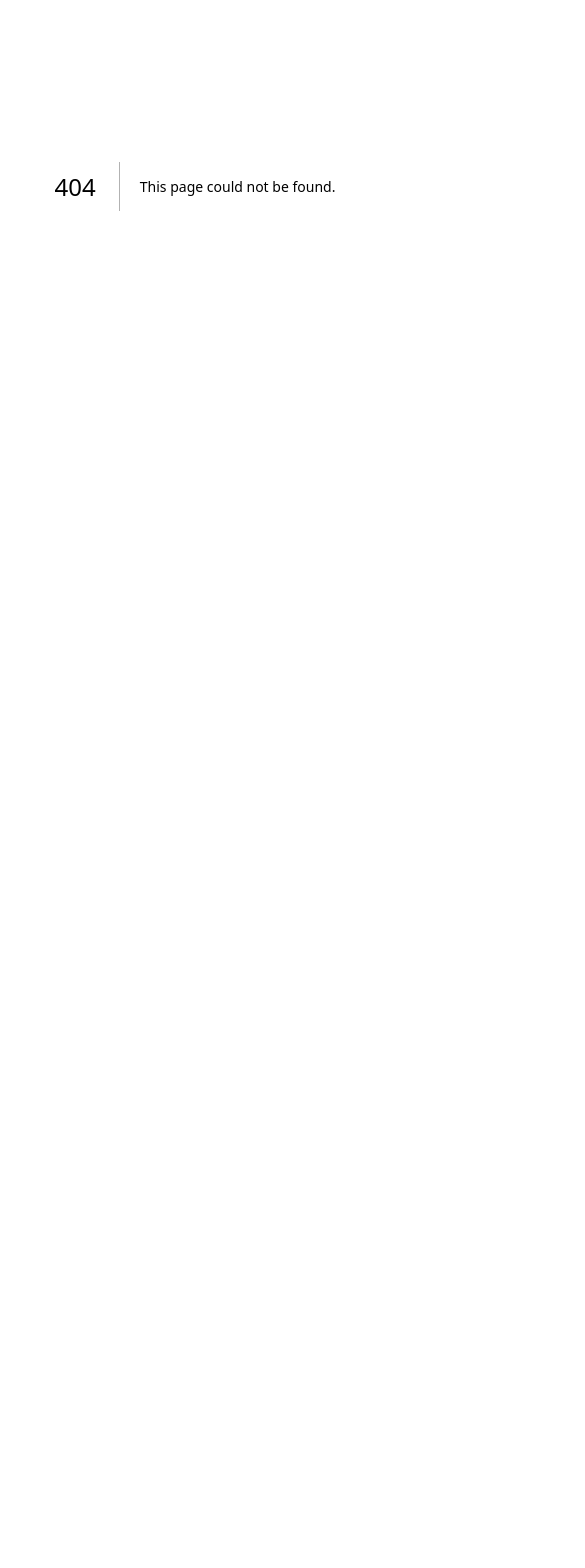
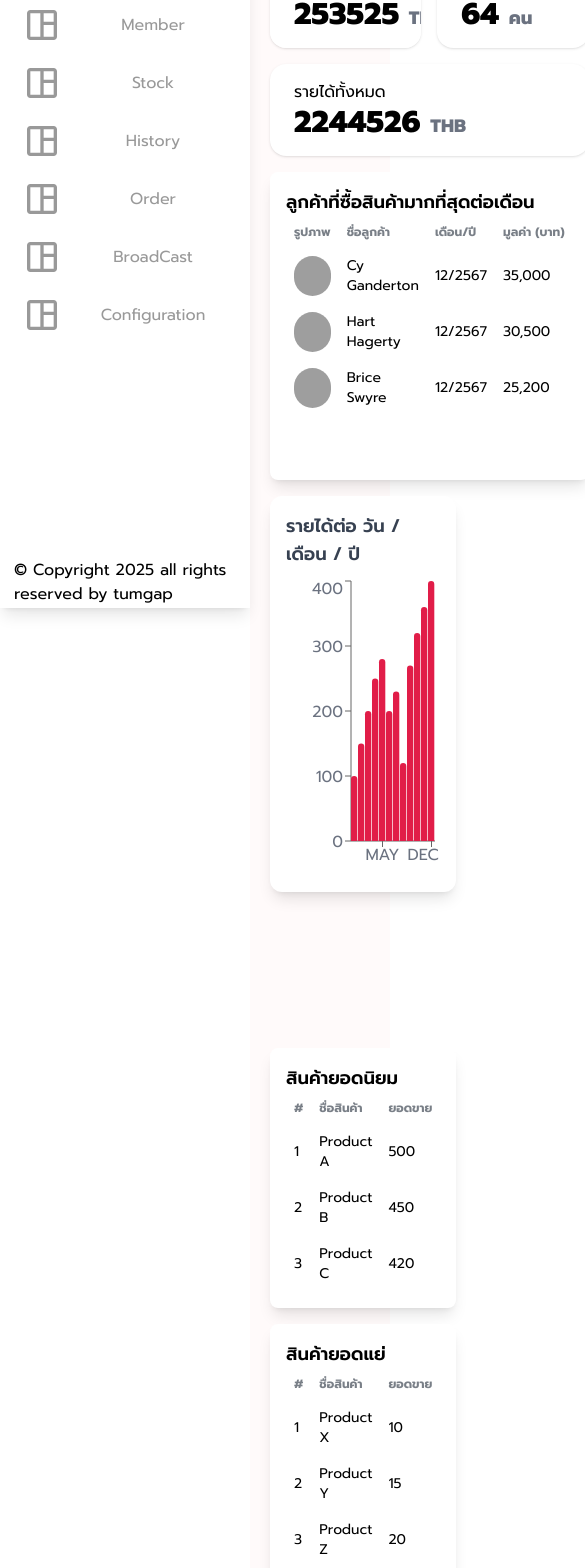
Before and after one commit to fiwzi-Kmutnb/se-monorepo, a Next.js app in the folder apps/frontend/: page /dashboard/dashboard in a window 390 px wide. Before the commit this address had no page. Shown: the part 236-1804 px from the top of the page, 585 px wide, since content can reach past the window. Before the commit the page ends 844 px from the top, so only its background shows below. Built offline with nearby package versions, Linux system fonts and the light colour scheme; grey boxes are pictures that could not be loaded.

Commit message:
feat(frontend) : Dashboard Responsive / fix(frontend) : member Design

```diff
--- a/apps/frontend/package.json
+++ b/apps/frontend/package.json
@@ -12,7 +12,8 @@
     "next": "15.1.4",
     "react": "^19.0.0",
     "react-dom": "^19.0.0",
-    "react-icons": "^5.4.0"
+    "react-icons": "^5.4.0",
+    "recharts": "^2.15.1"
   },
   "devDependencies": {
     "@eslint/eslintrc": "^3",
--- a/apps/frontend/src/component/button.jsx
+++ b/apps/frontend/src/component/button.jsx
@@ -19,17 +19,17 @@ function button() {
             <div className="pt-4">
               <label className="form-control w-full max-w-md ">
                 <div className="label ">
-                  <span className="label-text text-black">Email</span>
+                  <span className="label-text text-black">อีเมล</span>
                 </div>
                 <input
                   type="email"
                   placeholder="กรุณากรอกอีเมลของสมาชิก"
                   value="example@email.com"
-                  className="input input-bordered w-full disabled:bg-gray-400 disabled:border-none disabled:text-gray-600  bg-white"
+                  className="input input-bordered w-full disabled:bg-gray-300 disabled:border-none disabled:text-gray-600  bg-white"
                   disabled
                 />
                 <div className="label ">
-                  <span className="label-text text-black">Username</span>
+                  <span className="label-text text-black">ชื่อ-นามสกุล</span>
                 </div>
                 <input
                   type="text"
@@ -37,17 +37,17 @@ function button() {
                   className="input input-bordered w-full  bg-white"
                 />
                 <div className="label ">
-                  <span className="label-text text-black">Password</span>
+                  <span className="label-text text-black">รหัสผ่าน</span>
                 </div>
                 <input
                   type="Password"
                   placeholder="กรุณากรอกรหัสผ่านของสมาชิก"
                   value="12131313131"
-                  className="input input-bordered w-full bg-white  disabled:bg-gray-400 disabled:border-none disabled:text-gray-600"
+                  className="input input-bordered w-full bg-white  disabled:bg-gray-300 disabled:border-none disabled:text-gray-600"
                   disabled
                 />
                 <div className="label ">
-                  <span className="label-text text-black">Role</span>
+                  <span className="label-text text-black">บทบาท</span>
                 </div>
                 <select className="select select-bordered bg-white">
                   <option disabled selected>
--- /dev/null
+++ b/apps/frontend/src/pages/dashboard/dashboard.jsx
@@ -0,0 +1,203 @@
+import React from "react";
+import Layout from "@/component/layout";
+import {
+  Bar,
+  BarChart,
+  ResponsiveContainer,
+  Tooltip,
+  XAxis,
+  YAxis,
+} from "recharts";
+
+const stats = [
+  { title: "รายได้วันนี้", value: 3298, unit: "THB" },
+  { title: "รายได้เดือนนี้", value: 35298, unit: "THB" },
+  { title: "รายได้ปีนี้", value: 253525, unit: "THB" },
+  { title: "จำนวนสมาชิก", value: 64, unit: "คน" },
+  { title: "รายได้ทั้งหมด", value: 2244526, unit: "THB", colSpan: 2 },
+];
+
+const customers = [
+  {
+    name: "Cy Ganderton",
+    month: "12/2567",
+    amount: "35,000",
+    image:
+      "https://www.allprodad.com/wp-content/uploads/2021/03/05-12-21-happy-people.jpg",
+  },
+  {
+    name: "Hart Hagerty",
+    month: "12/2567",
+    amount: "30,500",
+    image:
+      "https://www.allprodad.com/wp-content/uploads/2021/03/05-12-21-happy-people.jpg",
+  },
+  {
+    name: "Brice Swyre",
+    month: "12/2567",
+    amount: "25,200",
+    image:
+      "https://www.allprodad.com/wp-content/uploads/2021/03/05-12-21-happy-people.jpg",
+  },
+];
+
+const popularProducts = [
+  { id: 1, name: "Product A", sales: 500 },
+  { id: 2, name: "Product B", sales: 450 },
+  { id: 3, name: "Product C", sales: 420 },
+];
+
+const worstProducts = [
+  { id: 1, name: "Product X", sales: 10 },
+  { id: 2, name: "Product Y", sales: 15 },
+  { id: 3, name: "Product Z", sales: 20 },
+];
+const grap = [
+  { month: "JAN", total: 400, current: 100 },
+  { month: "FEB", total: 400, current: 150 },
+  { month: "MAR", total: 400, current: 200 },
+  { month: "APR", total: 400, current: 250 },
+  { month: "MAY", total: 400, current: 280 },
+  { month: "JUN", total: 400, current: 200 },
+  { month: "JUL", total: 400, current: 230 },
+  { month: "AUG", total: 400, current: 120 },
+  { month: "SEP", total: 400, current: 270 },
+  { month: "OCT", total: 400, current: 320 },
+  { month: "NOV", total: 400, current: 360 },
+  { month: "DEC", total: 400, current: 400 },
+];
+
+function Dashboard() {
+  return (
+    <div className="m-5 md:m-10">
+      <div className="grid grid-cols-1 lg:grid-cols-2 gap-4 min-h-[70vh]">
+        <div className="grid grid-rows-2 gap-4">
+          <div className="grid grid-cols-2 md:grid-cols-3 gap-4">
+            {stats.map((stat, index) => (
+              <div
+                key={index}
+                className={`stats bg-white text-black shadow ${stat.colSpan ? "col-span-2" : ""}`}
+              >
+                <div className="stat">
+                  <div className="stat-title text-black">{stat.title}</div>
+                  <div className="stat-value text-3xl">
+                    {stat.value}{" "}
+                    <span className="text-lg text-gray-500">{stat.unit}</span>
+                  </div>
+                </div>
+              </div>
+            ))}
+          </div>
+          <div className="bg-white text-black shadow-lg rounded-lg p-4">
+            <p className="text-lg font-semibold">
+              ลูกค้าที่ซื้อสินค้ามากที่สุดต่อเดือน
+            </p>
+            <div className="overflow-x-auto">
+              <table className="table w-full text-left">
+                <thead>
+                  <tr className="border-none">
+                    <th className="p-2">รูปภาพ</th>
+                    <th className="p-2">ชื่อลูกค้า</th>
+                    <th className="p-2">เดือน/ปี</th>
+                    <th className="p-2">มูลค่า (บาท)</th>
+                  </tr>
+                </thead>
+                <tbody>
+                  {customers.map((customer, index) => (
+                    <tr key={index} className="border-none">
+                      <td className="p-2">
+                        <img
+                          src={customer.image}
+                          alt={customer.name}
+                          className="w-10 h-10 rounded-full"
+                        />
+                      </td>
+                      <td className="p-2">{customer.name}</td>
+                      <td className="p-2">{customer.month}</td>
+                      <td className="p-2">{customer.amount}</td>
+                    </tr>
+                  ))}
+                </tbody>
+              </table>
+            </div>
+          </div>
+        </div>
+        <div className="grid grid-rows-2 gap-4">
+          <div>
+            <div className="p-4 bg-white rounded-xl shadow-lg">
+              <h2 className="text-lg font-semibold text-gray-700 mb-2">
+                รายได้ต่อ วัน / เดือน / ปี
+              </h2>
+              <ResponsiveContainer width="100%" height={300}>
+                <BarChart data={grap} barGap={8}>
+                  <XAxis dataKey="month" tick={{ fill: "#6B7280" }} />
+                  <YAxis tick={{ fill: "#6B7280" }} />
+                  <Tooltip />
+
+                  <Bar
+                    dataKey="current"
+                    fill="#E11D48"
+                    barSize={20}
+                    radius={[10, 10, 0, 0]}
+                  />
+                </BarChart>
+              </ResponsiveContainer>
+            </div>
+          </div>
+          <div className=" grid grid-row-2 gap-4">
+            <div className="bg-white text-black shadow-lg rounded-lg p-4">
+              <p className="text-lg font-semibold">สินค้ายอดนิยม</p>
+              <div className="overflow-x-auto">
+                <table className="table w-full text-left">
+                  <thead>
+                    <tr className="border-none">
+                      <th className="p-2">#</th>
+                      <th className="p-2">ชื่อสินค้า</th>
+                      <th className="p-2">ยอดขาย</th>
+                    </tr>
+                  </thead>
+                  <tbody>
+                    {popularProducts.map((product) => (
+                      <tr key={product.id} className="border-none">
+                        <td className="p-2">{product.id}</td>
+                        <td className="p-2">{product.name}</td>
+                        <td className="p-2">{product.sales}</td>
+                      </tr>
+                    ))}
+                  </tbody>
+                </table>
+              </div>
+            </div>
+            <div className="bg-white text-black shadow-lg rounded-lg p-4">
+              <p className="text-lg font-semibold">สินค้ายอดแย่</p>
+              <div className="overflow-x-auto">
+                <table className="table w-full text-left">
+                  <thead>
+                    <tr className="border-none">
+                      <th className="p-2">#</th>
+                      <th className="p-2">ชื่อสินค้า</th>
+                      <th className="p-2">ยอดขาย</th>
+                    </tr>
+                  </thead>
+                  <tbody>
+                    {worstProducts.map((product) => (
+                      <tr key={product.id} className="border-none">
+                        <td className="p-2">{product.id}</td>
+                        <td className="p-2">{product.name}</td>
+                        <td className="p-2">{product.sales}</td>
+                      </tr>
+                    ))}
+                  </tbody>
+                </table>
+              </div>
+            </div>
+          </div>
+        </div>
+      </div>
+    </div>
+  );
+}
+
+Dashboard.getLayout = (page) => <Layout>{page}</Layout>;
+
+export default Dashboard;
--- a/apps/frontend/src/pages/member/member.jsx
+++ b/apps/frontend/src/pages/member/member.jsx
@@ -3,16 +3,34 @@ import Layout from "@/component/layout";
 import { FaPlus, FaUser, FaTrash } from "react-icons/fa";
 import Button1 from "@/component/button";
 
+const members = [
+  {
+    id: 1,
+    name: "Cy Ganderton",
+    email: "cy@example.com",
+    role: "Admin",
+    lastLogin: "16-12-2567 14:13",
+  },
+  {
+    id: 2,
+    name: "Hart Hagerty",
+    email: "hart@example.com",
+    role: "Member",
+    lastLogin: "16-12-2567 14:13",
+  },
+  {
+    id: 3,
+    name: "Brice Swyre",
+    email: "brice@example.com",
+    role: "Member",
+    lastLogin: "16-12-2567 14:13",
+  },
+];
+
 function Member() {
   return (
     <>
-      <div className="mx-auto my-8 max-w-6xl p-5 rounded-lg bg-white shadow-lg min-h-[70vh]">
-        <div className="flex md:flex-row justify-between items-center p-4">
-          <div className="flex text-xl text-black gap-2">
-            <FaUser />
-            <p>Account member</p>
-          </div>
-
+      <div className="mx-auto  max-w-6xl flex justify-end p-5">
         <button
           className="p-3 rounded-xl bg-gray-800 shadow-lg transition-all duration-200 hover:bg-gray-700 hover:scale-105 active:scale-95 focus:ring-2 focus:ring-gray-300"
           onClick={() => document.getElementById("my_modal_5").showModal()}
@@ -21,17 +39,14 @@ function Member() {
             <FaPlus />
           </p>
         </button>
-          <dialog
-            id="my_modal_5"
-            className="modal modal-bottom sm:modal-middle"
-          >
+        <dialog id="my_modal_5" className="modal modal-bottom sm:modal-middle">
           <div className="modal-box bg-white text-black max-w-lg w-full">
             <h3 className="font-bold text-lg text-center">
               เพิ่มสมาชิกเข้าสู่ระบบ
             </h3>
             <div className="pt-4 space-y-4">
               <label className="form-control w-full">
-                  <span className="label-text text-black">Email</span>
+                <span className="label-text text-black">อีเมล</span>
                 <input
                   type="email"
                   placeholder="กรุณากรอกอีเมลของสมาชิก"
@@ -39,7 +54,7 @@ function Member() {
                 />
               </label>
               <label className="form-control w-full">
-                  <span className="label-text text-black">Username</span>
+                <span className="label-text text-black">ชื่อ-นามสกุล</span>
                 <input
                   type="text"
                   placeholder="กรุณากรอกชื่อผู้ใช้ของสมาชิก"
@@ -47,7 +62,7 @@ function Member() {
                 />
               </label>
               <label className="form-control w-full">
-                  <span className="label-text text-black">Password</span>
+                <span className="label-text text-black">รหัสผ่าน</span>
                 <input
                   type="password"
                   placeholder="กรุณากรอกรหัสผ่านของสมาชิก"
@@ -55,7 +70,7 @@ function Member() {
                 />
               </label>
               <label className="form-control w-full">
-                  <span className="label-text text-black">Role</span>
+                <span className="label-text text-black">บทบาท</span>
                 <select className="select select-bordered bg-white">
                   <option disabled selected>
                     เลือกตำแหน่งของสมาชิก
@@ -78,8 +93,15 @@ function Member() {
           </div>
         </dialog>
       </div>
+      <div className="mx-auto  max-w-6xl p-5 l bg-white shadow-lg min-h-[70vh]">
+        <div className="flex md:flex-row justify-start items-center p-4">
+          <div className="flex text-xl text-black gap-2">
+            <FaUser />
+            <p>Account member</p>
+          </div>
+        </div>
 
-        <div className="overflow-x-auto border border-gray-300 shadow-md rounded-lg">
+        <div className="overflow-x-auto border border-gray-300  rounded-3xl">
           <table className="table text-black text-center min-w-full">
             <thead>
               <tr className="border-b border-gray-300 text-black text-[16px] bg-gray-100">
@@ -92,48 +114,23 @@ function Member() {
               </tr>
             </thead>
             <tbody>
-              {/* Row 1 */}
-              <tr className="border-b border-gray-300">
-                <th className="p-3">1</th>
-                <td className="p-3">Cy Ganderton</td>
-                <td className="p-3">cy@example.com</td>
-                <td className="p-3">Admin</td>
-                <td className="p-3 hidden md:table-cell">16-12-2567 14:13</td>
+              {members.map((member) => (
+                <tr key={member.id} className="border-b border-gray-300">
+                  <th className="p-3">{member.id}</th>
+                  <td className="p-3">{member.name}</td>
+                  <td className="p-3">{member.email}</td>
+                  <td className="p-3">{member.role}</td>
+                  <td className="p-3 hidden md:table-cell">
+                    {member.lastLogin}
+                  </td>
                   <td className="p-3 flex justify-center gap-2">
                     <Button1 />
-                  <button className="p-3 rounded-xl bg-red-500 hover:bg-red-600">
+                    <button className="p-3 rounded-xl bg-red-500 hover:bg-red-600 transition-all duration-200 hover:scale-105 active:scale-95 focus:ring-2 focus:ring-red-300">
                       <FaTrash className="text-white" />
                     </button>
                   </td>
                 </tr>
-              {/* Row 2 */}
-              <tr className="border-b border-gray-300">
-                <th className="p-3">2</th>
-                <td className="p-3">Hart Hagerty</td>
-                <td className="p-3">hart@example.com</td>
-                <td className="p-3">Member</td>
-                <td className="p-3 hidden md:table-cell">16-12-2567 14:13</td>
-                <td className="p-3 flex justify-center gap-2">
-                  <Button1 />
-                  <button className="p-3 rounded-xl bg-red-500 hover:bg-red-600">
-                    <FaTrash className="text-white" />
-                  </button>
-                </td>
-              </tr>
-              {/* Row 3 */}
-              <tr>
-                <th className="p-3">3</th>
-                <td className="p-3">Brice Swyre</td>
-                <td className="p-3">brice@example.com</td>
-                <td className="p-3">Member</td>
-                <td className="p-3 hidden md:table-cell">16-12-2567 14:13</td>
-                <td className="p-3 flex justify-center gap-2">
-                  <Button1 />
-                  <button className="p-3 rounded-xl bg-red-500 hover:bg-red-600">
-                    <FaTrash className="text-white" />
-                  </button>
-                </td>
-              </tr>
+              ))}
             </tbody>
           </table>
         </div>
```
Also changed, not shown: 1 other file (tests, documents, lock files or other folders). Lines whose indentation alone changed are shown as unchanged.
